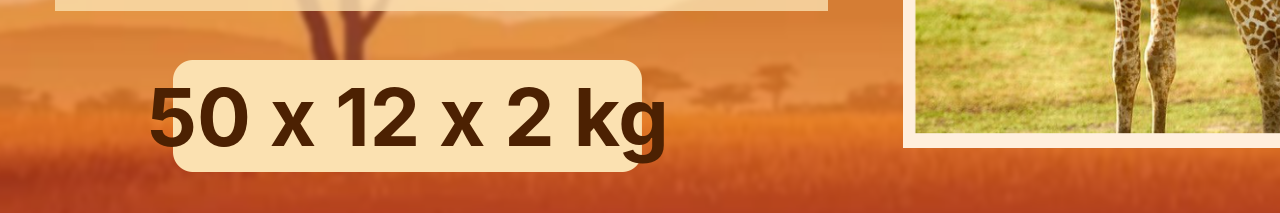
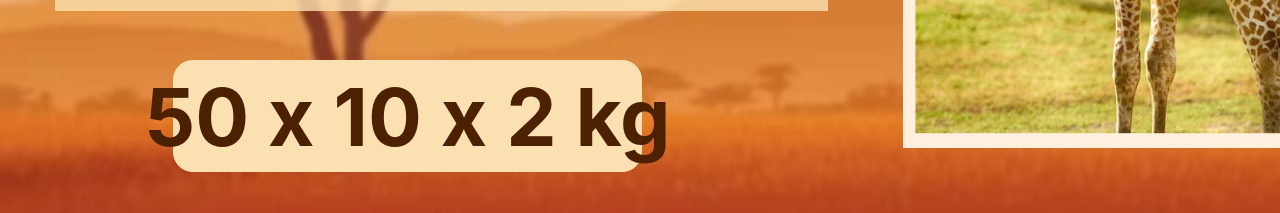
Before and after one commit to vasi334/ioc-project, a React (Vite) app: page /girafa in a window 1280 px wide. Shown: the part 673-886 px from the top of the page. Built offline with nearby package versions, Linux system fonts and the light colour scheme; a web font is replaced by a local one.

Commit message:
modi girafa

```diff
--- a/src/girafa/girafa.jsx
+++ b/src/girafa/girafa.jsx
@@ -49,7 +49,7 @@ export default function Main() {
           </div>
         </div>
         <div className='rectangle' />
-        <span className='x-x-kg'>50 x 12 x 2 kg</span>
+        <span className='x-x-kg'>50 x 10 x 2 kg</span>
       </div>
       <div className='flex-row-d'>
         <button className='frame-b'>
```
